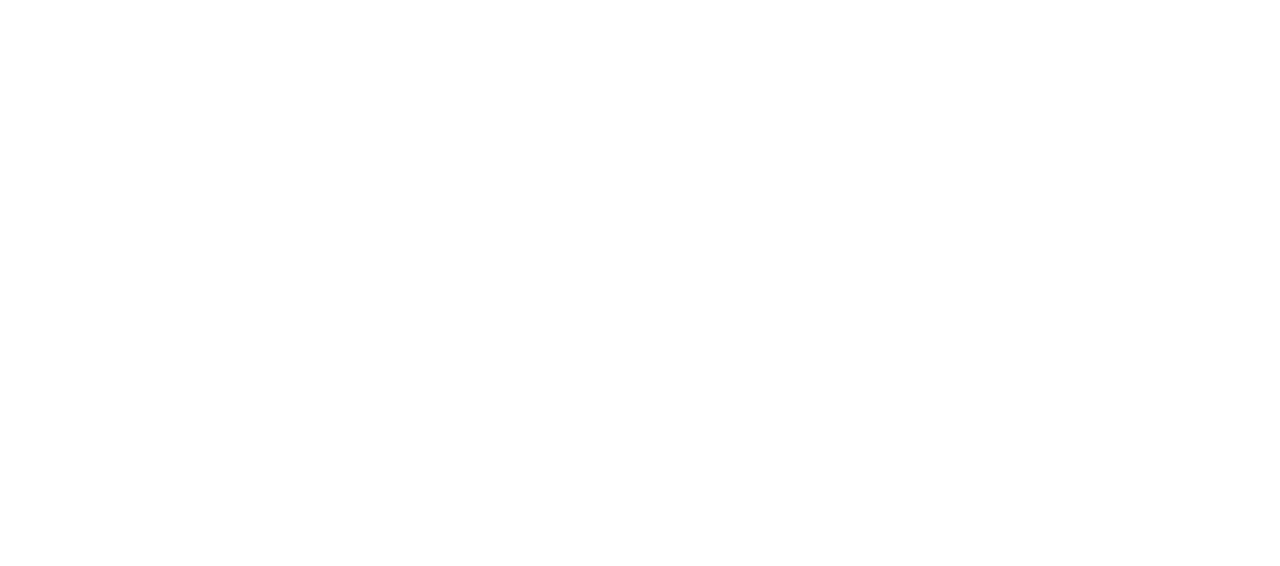
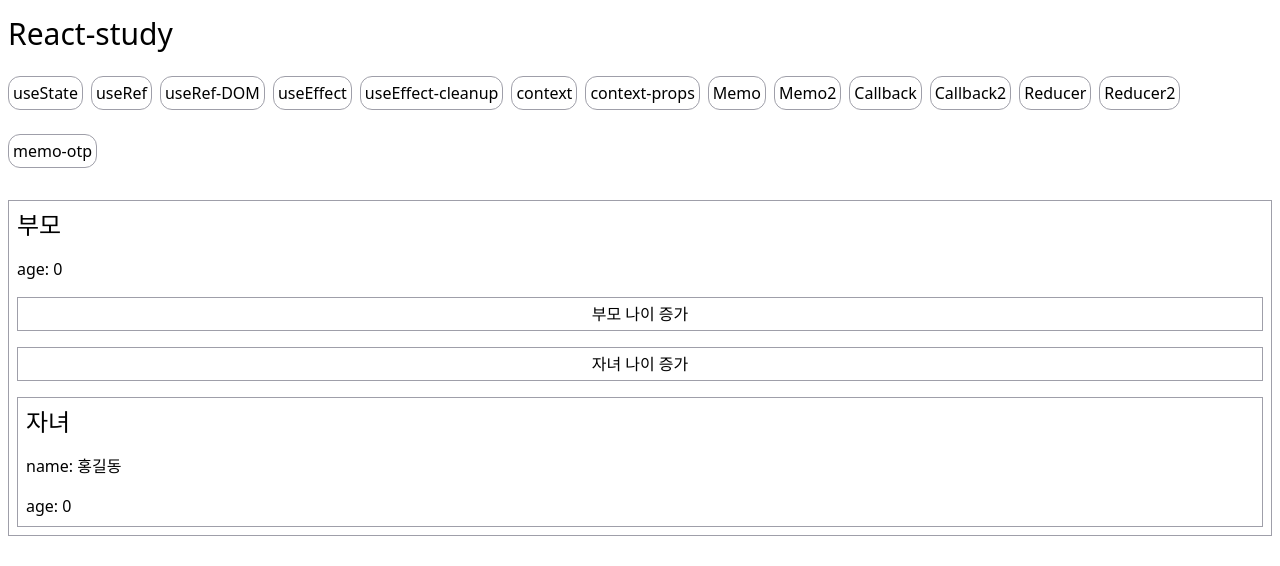
Before and after one commit to Doosic/front, a React (Vite) app in the folder react-study/: page /memo-opt in a window 1280 px wide. Before the commit this address had no page. Shown: the top 566 px of the page. Built offline with nearby package versions, Linux system fonts and the light colour scheme.

Commit message:
add: memo Optimization example1

```diff
--- a/react-study/src/App.jsx
+++ b/react-study/src/App.jsx
@@ -18,6 +18,7 @@
 import Callback2 from "./views/Callback2.jsx";
 import Reducer from "./views/Reducer.jsx";
 import Reducer2 from "./views/Reducer2.jsx";
+import MemoOptimization from "./views/MemoOptimization.jsx";
 
 function App() {
 
@@ -38,6 +39,7 @@
           <Route path="callback-2" element={<Callback2/>}></Route>
           <Route path="reducer" element={<Reducer/>}></Route>
           <Route path="reducer-2" element={<Reducer2/>}></Route>
+          <Route path="memo-opt" element={<MemoOptimization/>}></Route>
         </Route>
       </Routes>
     </Router>
--- /dev/null
+++ b/react-study/src/component/memo/MemoOptChild.jsx
@@ -0,0 +1,14 @@
+import { memo } from 'react';
+
+const MemoOptChild = ({name, age}) => {
+  console.log('자녀 컴포넌트 렌더링.')
+  return (
+    <div className="flex flex-col border border-zinc-400 p-2 space-y-4">
+      <div className="text-2xl">자녀</div>
+      <p>name: {name}</p>
+      <p>age: {age}</p>
+    </div>
+  )
+}
+
+export default memo(MemoOptChild)
--- a/react-study/src/layout/AppLayout.jsx
+++ b/react-study/src/layout/AppLayout.jsx
@@ -21,6 +21,9 @@
                 <Link className="border border-zinc-400 rounded-xl px-1 py-1" to="/reducer">Reducer</Link>
                 <Link className="border border-zinc-400 rounded-xl px-1 py-1" to="/reducer-2">Reducer2</Link>
               </div>
+              <div className="flex space-x-2">
+                <Link className="border border-zinc-400 rounded-xl px-1 py-1" to="/memo-opt">memo-otp</Link>
+              </div>
             </header>
 
           <div className="px-2 py-4">
--- /dev/null
+++ b/react-study/src/views/MemoOptimization.jsx
@@ -0,0 +1,30 @@
+import { useState, useMemo } from 'react';
+import MemoOptChild from "../component/memo/MemoOptChild.jsx";
+
+const MemoOptimization = () => {
+  const [parentAge, setParentAge] = useState(0);
+  const [childAge, setChildAge] = useState(0);
+
+  // 부모 컴포넌트 변경 시, child 까지 렌더링 될 필요가 없다.
+  const incrementParentAge = () => {
+    setParentAge(parentAge + 1);
+  }
+
+  const incrementChildAge = () => {
+    setChildAge(childAge + 1);
+  }
+
+  console.log('부모 컴포넌트 렌더링.')
+
+  return (
+    <div className="flex flex-col border border-zinc-400 p-2 space-y-4">
+      <div className="text-2xl">부모</div>
+      <p>age: {parentAge}</p>
+      <button className="border border-zinc-400 px-2 py-1" onClick={incrementParentAge}>부모 나이 증가</button>
+      <button className="border border-zinc-400 px-2 py-1" onClick={incrementChildAge}>자녀 나이 증가</button>
+      <MemoOptChild name={'홍길동'} age={childAge}/>
+    </div>
+  )
+}
+
+export default MemoOptimization
```
